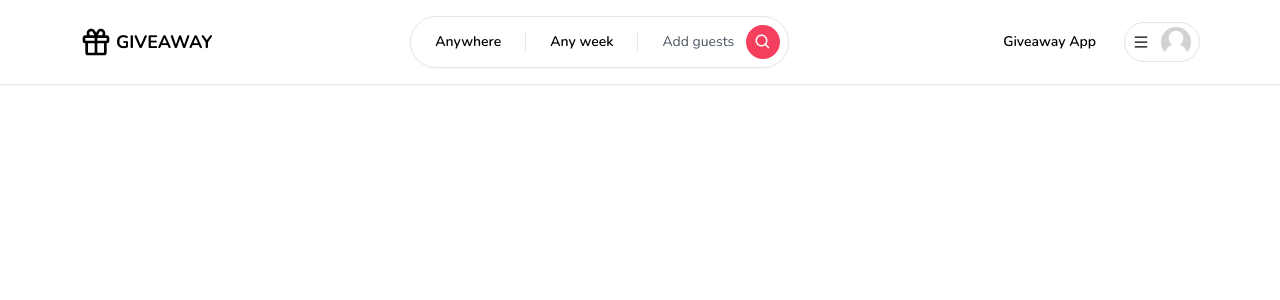
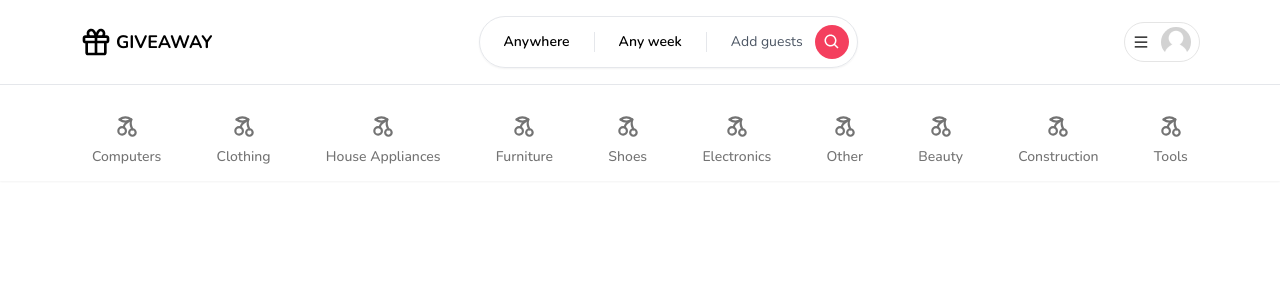
Before and after one commit to kritinsdev/giveaway, a Next.js app: page / in a window 1280 px wide. Shown: the top 300 px of the page. Built offline with nearby package versions, Linux system fonts and the light colour scheme; no server answers.

Commit message:
home page categories

```diff
--- /dev/null
+++ b/app/components/CategoryBox.tsx
@@ -0,0 +1,72 @@
+'use client';
+
+import { useRouter, useSearchParams } from "next/navigation";
+import { useCallback } from "react";
+import { IconType } from "react-icons";
+import qs from "query-string";
+
+interface CategoryBoxProps {
+    icon: IconType;
+    label: string,
+    selected?: boolean
+}
+
+const CategoryBox: React.FC<CategoryBoxProps> = ({
+    icon: Icon,
+    label,
+    selected
+}) => {
+    const router = useRouter();
+    const params = useSearchParams();
+
+    const handleClick = useCallback(() => {
+        let currentQuery = {};
+
+        if (params) {
+            currentQuery = qs.parse(params.toString());
+        }
+
+        const updatedQuery: any = {
+            ...currentQuery,
+            category: label
+        }
+
+        if (params?.get('category') === label) {
+            delete updatedQuery.category;
+        }
+
+        const url = qs.stringifyUrl({
+            url: '/',
+            query: updatedQuery
+        }, { skipNull: true })
+
+        router.push(url);
+    }, [label, params, router]);
+
+    return (
+        <div
+            onClick={handleClick}
+            className={`
+        flex
+        flex-col
+        items-center
+        justify-center
+        gap-2
+        p-3
+        border-b-2
+        hover:text-neutral-800
+        transition
+        cursor-pointer
+        ${selected ? 'border-b-neutral-800' : 'border-transparent'}
+        ${selected ? 'text-neutral-800' : 'text-neutral-500'}
+        `}
+        >
+            <Icon size={26} />
+            <div className="font-medium text-sm">
+                {label}
+            </div>
+        </div>
+    );
+}
+
+export default CategoryBox;
--- /dev/null
+++ b/app/components/navbar/Categories.tsx
@@ -0,0 +1,88 @@
+'use client';
+
+import Container from "../Container";
+import CategoryBox from "../CategoryBox";
+import { TbCherry } from 'react-icons/tb';
+import { usePathname, useSearchParams } from "next/navigation";
+
+export const categories = [
+    {
+        label: 'Computers',
+        icon: TbCherry,
+        description: 'Some lorem description'
+    },
+    {
+        label: 'Clothing',
+        icon: TbCherry,
+        description: 'Some lorem description'
+    },
+    {
+        label: 'House Appliances',
+        icon: TbCherry,
+        description: 'Some lorem description'
+    },
+    {
+        label: 'Furniture',
+        icon: TbCherry,
+        description: 'Some lorem description'
+    },
+    {
+        label: 'Shoes',
+        icon: TbCherry,
+        description: 'Some lorem description'
+    },
+    {
+        label: 'Electronics',
+        icon: TbCherry,
+        description: 'Some lorem description'
+    },
+    {
+        label: 'Other',
+        icon: TbCherry,
+        description: 'Some lorem description'
+    },
+    {
+        label: 'Beauty',
+        icon: TbCherry,
+        description: 'Some lorem description'
+    },
+    {
+        label: 'Construction',
+        icon: TbCherry,
+        description: 'Some lorem description'
+    },
+    {
+        label: 'Tools',
+        icon: TbCherry,
+        description: 'Some lorem description'
+    },
+]
+
+const Categories = () => {
+    const params = useSearchParams();
+    const category = params?.get('category');
+    const pathName = usePathname();
+
+    const isHomePage = pathName === '/';
+
+    if (!isHomePage) {
+        return null;
+    }
+
+    return (
+        <Container>
+            <div className="pt-4 flex flex-row items-center justify-between overflow-x-auto">
+                {categories.map((item) => (
+                    <CategoryBox
+                        key={item.label}
+                        label={item.label}
+                        selected={category === item.label}
+                        icon={item.icon}
+                    />
+                ))}
+            </div>
+        </Container>
+    );
+}
+
+export default Categories;
--- a/app/components/navbar/Logo.tsx
+++ b/app/components/navbar/Logo.tsx
@@ -2,13 +2,15 @@
 
 import Image from "next/image";
 import { useRouter } from "next/navigation";
-import {BiGift} from 'react-icons/bi';
+import { BiGift } from 'react-icons/bi';
 
 const Logo = () => {
     const router = useRouter();
 
     return (
-        <div className="flex items-center gap-1">
+        <div
+            onClick={() => router.push('/')}
+            className="flex items-center gap-1 hover:cursor-pointer">
             <BiGift size={32} />
             <span className="font-bold text-lg uppercase">Giveaway</span>
         </div>
--- a/app/components/navbar/Navbar.tsx
+++ b/app/components/navbar/Navbar.tsx
@@ -1,4 +1,7 @@
+'use client';
+
 import Container from "../Container";
+import Categories from "./Categories";
 import Logo from "./Logo";
 import Search from "./Search";
 import UserMenu from "./UserMenu";
@@ -22,6 +25,7 @@
                     </div>
                 </Container>
             </div>
+            <Categories />
         </div>
     );
 }
--- a/app/components/navbar/UserMenu.tsx
+++ b/app/components/navbar/UserMenu.tsx
@@ -26,12 +26,6 @@
     return (
         <div className="relative">
             <div className="flex flex-row items-center gap-3">
-                <div
-                    onClick={() => { }}
-                    className="hidden md:block text-sm  font-semibold py-3 px-4 rounded-full hover:bg-neutral-100 transition cursor-pointer"
-                >
-                    Giveaway App
-                </div>
                 <div
                     onClick={toggleOpen}
                     className="p-4 md:py-1 md:px-2 border-[1px] border-neutral-200 flex flex-row items-center gap-3 rounded-full cursor-pointer hover:shadow-md transition"
--- a/package.json
+++ b/package.json
@@ -22,6 +22,7 @@
     "next": "13.4.2",
     "next-auth": "^4.22.1",
     "postcss": "8.4.23",
+    "query-string": "^8.1.0",
     "react": "18.2.0",
     "react-dom": "18.2.0",
     "react-hook-form": "^7.43.9",
```
Also changed, not shown: 1 other file (tests, documents, lock files or other folders).
